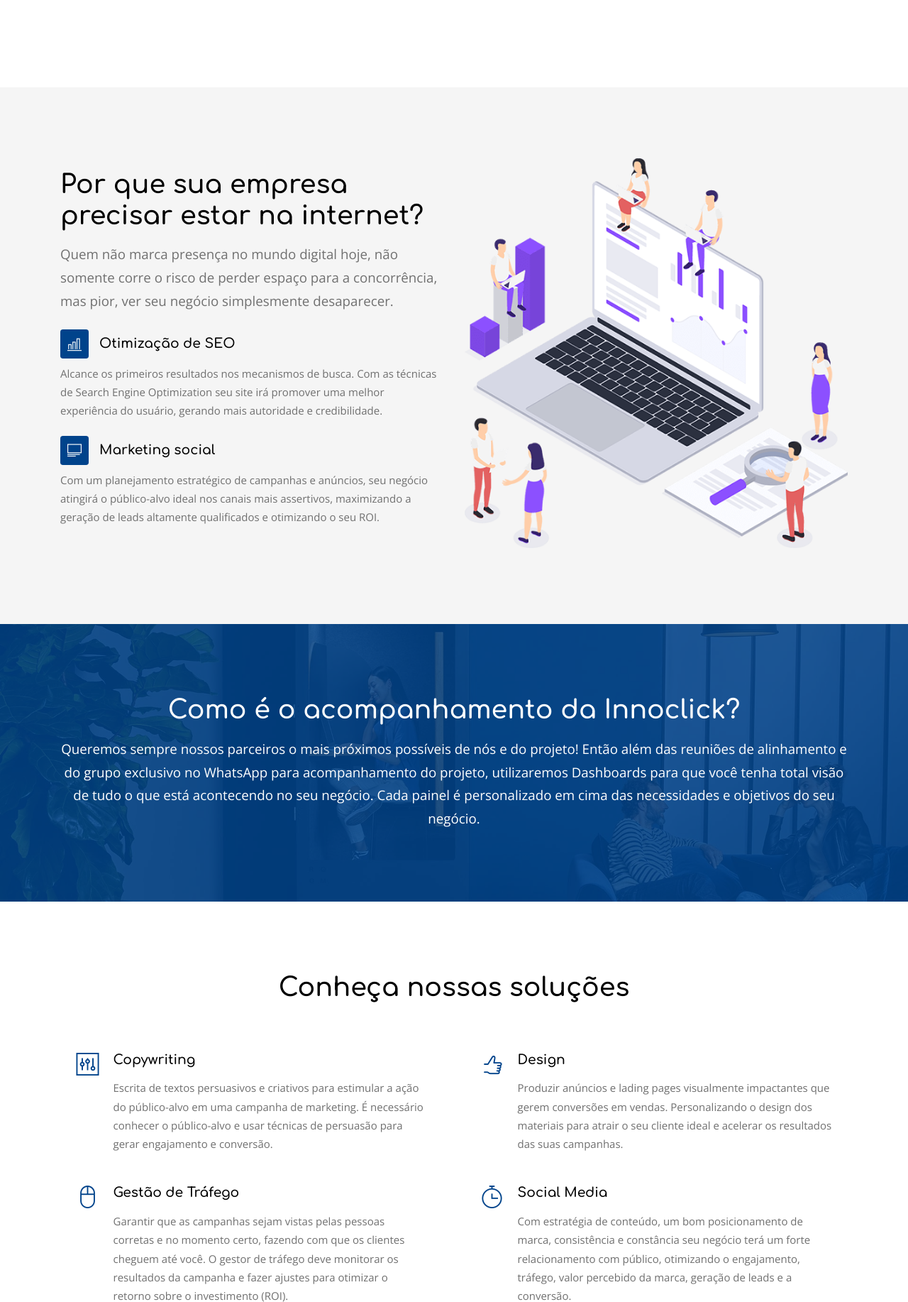
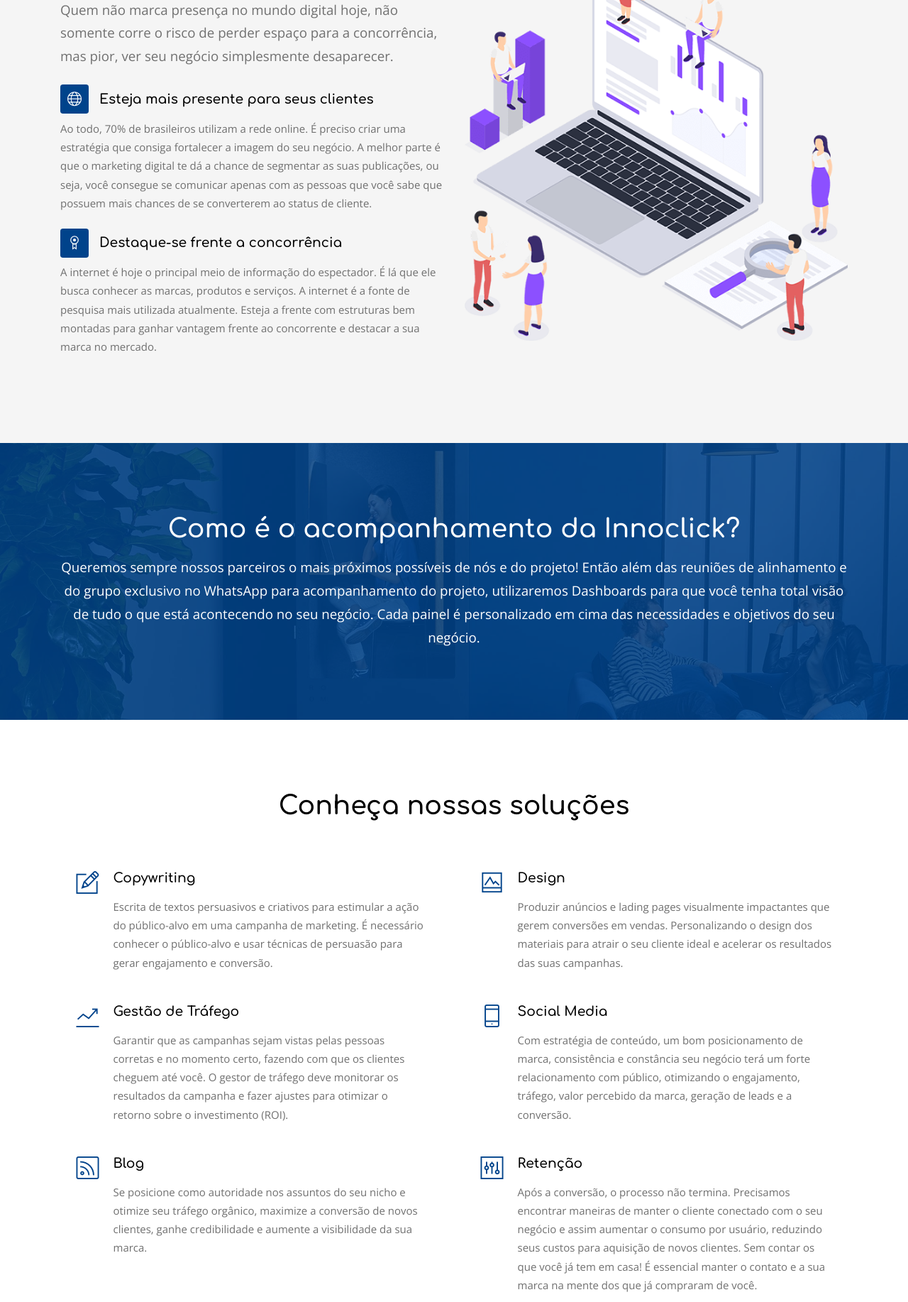
Before and after one commit to leonardo0494/innoclick, a PHP site: page / in a window 1280 px wide. Shown: the part 1576-3410 px from the top of the page at 71% size. Run offline with PHP 8.4, Linux system fonts and the light colour scheme.

Commit message:
fix: Alterado textos da landpage.

```diff
--- a/index.php
+++ b/index.php
@@ -91,8 +91,8 @@
                     <div class="hero-content-left text-white mt-lg-0 mt-md-0 mt-5">
                         <!-- <h1 class="text-white lead-head">Impulsione Seu Negócio com Estratégias Digitais de Alto Impacto</h1>
                         <p class="lead">A presença digital é mais do que uma necessidade; é a chave para se destacar, construir relacionamentos duradouros com seus clientes e garantir a continuidade do seu negócio.</p> -->
-                        <h1 class="text-white lead-head">Impulsione Seu Negócio com Estratégias Digitais de Alto Impacto através do Método P4: Planejamento, Criação, Execução e Medição.</h1>
-                        <p class="lead">Muito além de anúncios online, nosso objetivo é implementar estratégias que irão fazer o seu negócio escalar. Nosso foco é planejar, criar, executar e medir ideias para acelerar o crescimento do seu negócio de forma consistente em curto, médio e longo prazo.</p>
+                        <h1 class="text-white lead-head">Impulse seu negócio com estratégias digitais utilizando o Método 4P</h1>
+                        <p class="lead">Através do poder do mundo digital iremos alavancar consistentemente o crescimento do seu negócio a curto, médio e longo prazo.</p>
                     </div>
                 </div>
                 <div class="col-md-6 col-lg-5">
@@ -130,7 +130,7 @@
             <div class="row justify-content-center">
                 <div class="col-lg-8 col-md-9">
                     <div class="section-heading text-center mb-5">
-                        <h2>O que é o Método P4?</h2>
+                        <h2>O que é o Método 4P?</h2>
                     </div>
                 </div>
             </div>
@@ -139,30 +139,28 @@
                     <div class="single-promo single-promo-hover text-center gray-light-bg p-5 h-100">
                         <span class="ti-blackboard icon-md icon color-primary"></span>
                         <h5>Planejamento</h5>
-                        <p>O planejamento estratégico é a etapa inicial e crítica para definir a direção e os objetivos do seu projeto ou iniciativa de marketing digital. Iremos definir objetivos, análise seu público, pesquisar seus concorrentes e definir um cronograma.</p>
+                        <p>O planejamento estratégico define a direção, objetivos, análise de público, pesquisa de concorrentes e cronograma do projeto de marketing digital.</p>
                     </div>
                 </div>
                 <div class="col-md-6 mb-md-4 col-lg-3">
                     <div class="single-promo single-promo-hover text-center gray-light-bg p-5 h-100">
                         <span class="ti-ruler-pencil icon-md icon color-primary"></span>
                         <h5>Criação</h5>
-                        <p>Esse estágio se concentra na produção de materiais de marketing que atraiam e envolvam o público-alvo de maneira eficaz. O pilar da Criação transforma estratégias em conteúdo tangível e atraente, capacitando sua marca a se conectar com o público de maneira profunda e impactante.</p>
+                        <p>O estágio de Criação produz materiais de marketing atraentes que conectam e envolvem o público-alvo de forma profunda.</p>
                     </div>
                 </div>
                 <div class="col-md-6 mb-md-4 col-lg-3">
                     <div class="single-promo single-promo-hover text-center gray-light-bg p-5 h-100">
                         <span class="ti-settings icon-md icon color-primary"></span>
                         <h5>Execução</h5>
-                        <p>Nesse estágio, a atenção se volta para a implementação prática das táticas de marketing digital que foram definidas nas fases anteriores. A execução bem-sucedida requer foco, comprometimento e a capacidade de se adaptar conforme necessário.
-                        </p>
+                        <p>Nesse estágio, a atenção se volta para a implementação prática das táticas de marketing digital, exigindo foco, comprometimento e adaptação.</p>
                     </div>
                 </div>
                 <div class="col-md-6 mb-md-4 col-lg-3">
                     <div class="single-promo single-promo-hover text-center gray-light-bg p-5 h-100">
                         <span class="ti-bar-chart icon-md icon color-primary"></span>
                         <h5>Medição</h5>
-                        <p>Este pilar se concentra na avaliação do desempenho de suas estratégias e táticas de marketing digital, usando dados e métricas para entender o impacto e a eficácia de suas ações..
-                        </p>
+                        <p>Esse pilar avalia o desempenho das estratégias e táticas de marketing usando dados para medir impacto e eficácia.</p>
                     </div>
                 </div>
             </div>
@@ -181,17 +179,17 @@
 
                         <div class="single-feature my-4">
                             <div class="d-flex align-items-center mb-2">
-                                <span class="ti-bar-chart rounded mr-3 icon primary-bg text-white"></span>
-                                <h5 class="mb-0">Otimização de SEO </h5>
+                                <span class="ti-world rounded mr-3 icon primary-bg text-white"></span>
+                                <h5 class="mb-0">Esteja mais presente para seus clientes</h5>
                             </div>
-                            <p>Alcance os primeiros resultados nos mecanismos de busca. Com as técnicas de Search Engine Optimization seu site irá promover uma melhor experiência do usuário, gerando mais autoridade e credibilidade.</p>
+                            <p>Ao todo, 70% de brasileiros utilizam a rede online. É preciso criar uma estratégia que consiga fortalecer a imagem do seu negócio. A melhor parte é que o marketing digital te dá a chance de segmentar as suas publicações, ou seja, você consegue se comunicar apenas com as pessoas que você sabe que possuem mais chances de se converterem ao status de cliente.</p>
                         </div>
                         <div class="single-feature my-4">
                             <div class="d-flex align-items-center mb-2">
-                                <span class="ti-layout-media-left-alt rounded mr-3 icon primary-bg text-white"></span>
-                                <h5 class="mb-0">Marketing social</h5>
+                                <span class="ti-medall-alt rounded mr-3 icon primary-bg text-white"></span>
+                                <h5 class="mb-0">Destaque-se frente a concorrência</h5>
                             </div>
-                            <p>Com um planejamento estratégico de campanhas e anúncios, seu negócio atingirá o público-alvo ideal nos canais mais assertivos, maximizando a geração de leads altamente qualificados e otimizando o seu ROI.</p>
+                            <p>A internet é hoje o principal meio de informação do espectador. É lá que ele busca conhecer as marcas, produtos e serviços. A internet é a fonte de pesquisa mais utilizada atualmente. Esteja a frente com estruturas bem montadas para ganhar vantagem frente ao concorrente e destacar a sua marca no mercado.</p>
                         </div>
                     </div>
                 </div>
@@ -236,7 +234,7 @@
                 <div class="col-md-6 col-lg-6">
                     <div class="features-box p-4">
                         <div class="features-box-icon">
-                            <span class="ti-panel icon-md color-primary"></span>
+                            <span class="ti-pencil-alt icon-md color-primary"></span>
                         </div>
                         <div class="features-box-content">
                             <h5>Copywriting</h5>
@@ -247,7 +245,7 @@
                 <div class="col-md-6 col-lg-6">
                     <div class="features-box p-4">
                         <div class="features-box-icon">
-                            <span class="ti-thumb-up icon-md color-primary"></span>
+                            <span class="ti-image icon-md color-primary"></span>
                         </div>
                         <div class="features-box-content">
                             <h5>Design</h5>
@@ -258,7 +256,7 @@
                 <div class="col-md-6 col-lg-6">
                     <div class="features-box p-4">
                         <div class="features-box-icon">
-                            <span class="ti-mouse-alt icon-md color-primary"></span>
+                            <span class="ti-stats-up icon-md color-primary"></span>
                         </div>
                         <div class="features-box-content">
                             <h5>Gestão de Tráfego</h5>
@@ -269,7 +267,7 @@
                 <div class="col-md-6 col-lg-6">
                     <div class="features-box p-4">
                         <div class="features-box-icon">
-                            <span class="ti-timer icon-md color-primary"></span>
+                            <span class="ti-mobile icon-md color-primary"></span>
                         </div>
                         <div class="features-box-content">
                             <h5>Social Media</h5>
@@ -280,7 +278,7 @@
                 <div class="col-md-6 col-lg-6">
                     <div class="features-box p-4">
                         <div class="features-box-icon">
-                            <span class="ti-harddrives icon-md color-primary"></span>
+                            <span class="ti-rss icon-md color-primary"></span>
                         </div>
                         <div class="features-box-content">
                             <h5>Blog</h5>
@@ -291,7 +289,7 @@
                 <div class="col-md-6 col-lg-6">
                     <div class="features-box p-4">
                         <div class="features-box-icon">
-                            <span class="ti-cup icon-md color-primary"></span>
+                            <span class="ti-panel icon-md color-primary"></span>
                         </div>
                         <div class="features-box-content">
                             <h5>Retenção</h5>
```
Also changed, not shown: enviar-email.php (+15 -1 lines).
